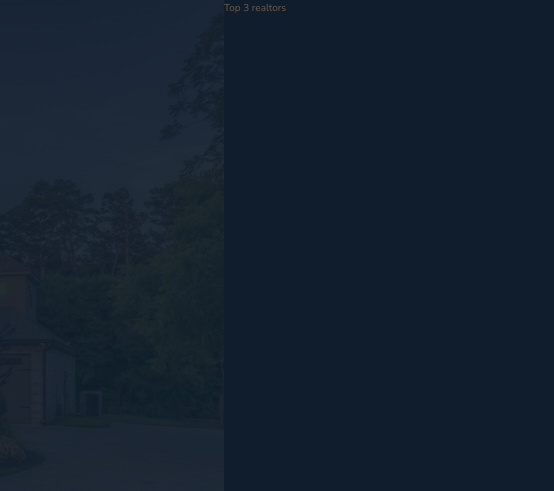
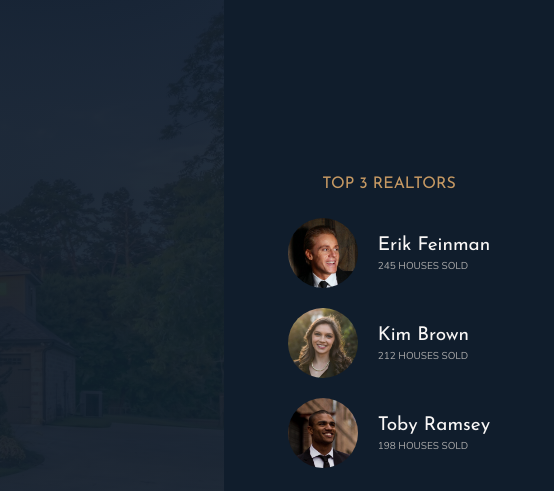
Before and after one commit to PittMadison/Nexter, a website: page index.html in a window 1280 px wide. Shown: the top 491 px of the page, 726-1280 px from the left. Drawn offline with nearby package versions, Linux system fonts and the light colour scheme.

Commit message:
realtors section markup/styles added

```diff
--- a/index.html
+++ b/index.html
@@ -33,7 +33,28 @@
     </header>
 
     <div class="realtors">
-        Top 3 realtors
+        <h3 class="heading-3">Top 3 realtors</h3>
+        <div class="realtors__list">
+            <img src="./img/realtor-1.jpeg" alt="realtor photo" class="realtors__img">
+            <div class="realtors__details">
+                <h4 class="heading-4 heading-4--light">Erik Feinman</h4>
+                <p class="realtors__sold">245 houses sold</p>
+            </div>
+        </div>
+        <div class="realtors__list">
+            <img src="./img/realtor-2.jpeg" alt="realtor photo" class="realtors__img">
+            <div class="realtors__details">
+                <h4 class="heading-4 heading-4--light">Kim Brown</h4>
+                <p class="realtors__sold">212 houses sold</p>
+            </div>
+        </div>
+        <div class="realtors__list">
+            <img src="./img/realtor-3.jpeg" alt="realtor photo" class="realtors__img">
+            <div class="realtors__details">
+                <h4 class="heading-4 heading-4--light">Toby Ramsey</h4>
+                <p class="realtors__sold">198 houses sold</p>
+            </div>
+        </div>
     </div>
 
     <section class="features">
@@ -307,20 +328,34 @@
     </section>
 
     <section class="gallery">
-        <figure class="gallery__item gallery__item--1"><img src="./img/gal-1.jpeg" alt="a house pic" class="gallery__img"></figure>
-        <figure class="gallery__item gallery__item--2"><img src="./img/gal-2.jpeg" alt="a house pic" class="gallery__img"></figure>
-        <figure class="gallery__item gallery__item--3"><img src="./img/gal-3.jpeg" alt="a house pic" class="gallery__img"></figure>
-        <figure class="gallery__item gallery__item--4"><img src="./img/gal-4.jpeg" alt="a house pic" class="gallery__img"></figure>
-        <figure class="gallery__item gallery__item--5"><img src="./img/gal-5.jpeg" alt="a house pic" class="gallery__img"></figure>
-        <figure class="gallery__item gallery__item--6"><img src="./img/gal-6.jpeg" alt="a house pic" class="gallery__img"></figure>
-        <figure class="gallery__item gallery__item--7"><img src="./img/gal-7.jpeg" alt="a house pic" class="gallery__img"></figure>
-        <figure class="gallery__item gallery__item--8"><img src="./img/gal-8.jpeg" alt="a house pic" class="gallery__img"></figure>
-        <figure class="gallery__item gallery__item--9"><img src="./img/gal-9.jpeg" alt="a house pic" class="gallery__img"></figure>
-        <figure class="gallery__item gallery__item--10"><img src="./img/gal-10.jpeg" alt="a house pic" class="gallery__img"></figure>
-        <figure class="gallery__item gallery__item--11"><img src="./img/gal-11.jpeg" alt="a house pic" class="gallery__img"></figure>
-        <figure class="gallery__item gallery__item--12"><img src="./img/gal-12.jpeg" alt="a house pic" class="gallery__img"></figure>
-        <figure class="gallery__item gallery__item--13"><img src="./img/gal-13.jpeg" alt="a house pic" class="gallery__img"></figure>
-        <figure class="gallery__item gallery__item--14"><img src="./img/gal-14.jpeg" alt="a house pic" class="gallery__img"></figure>
+        <figure class="gallery__item gallery__item--1"><img src="./img/gal-1.jpeg" alt="a house pic"
+                class="gallery__img"></figure>
+        <figure class="gallery__item gallery__item--2"><img src="./img/gal-2.jpeg" alt="a house pic"
+                class="gallery__img"></figure>
+        <figure class="gallery__item gallery__item--3"><img src="./img/gal-3.jpeg" alt="a house pic"
+                class="gallery__img"></figure>
+        <figure class="gallery__item gallery__item--4"><img src="./img/gal-4.jpeg" alt="a house pic"
+                class="gallery__img"></figure>
+        <figure class="gallery__item gallery__item--5"><img src="./img/gal-5.jpeg" alt="a house pic"
+                class="gallery__img"></figure>
+        <figure class="gallery__item gallery__item--6"><img src="./img/gal-6.jpeg" alt="a house pic"
+                class="gallery__img"></figure>
+        <figure class="gallery__item gallery__item--7"><img src="./img/gal-7.jpeg" alt="a house pic"
+                class="gallery__img"></figure>
+        <figure class="gallery__item gallery__item--8"><img src="./img/gal-8.jpeg" alt="a house pic"
+                class="gallery__img"></figure>
+        <figure class="gallery__item gallery__item--9"><img src="./img/gal-9.jpeg" alt="a house pic"
+                class="gallery__img"></figure>
+        <figure class="gallery__item gallery__item--10"><img src="./img/gal-10.jpeg" alt="a house pic"
+                class="gallery__img"></figure>
+        <figure class="gallery__item gallery__item--11"><img src="./img/gal-11.jpeg" alt="a house pic"
+                class="gallery__img"></figure>
+        <figure class="gallery__item gallery__item--12"><img src="./img/gal-12.jpeg" alt="a house pic"
+                class="gallery__img"></figure>
+        <figure class="gallery__item gallery__item--13"><img src="./img/gal-13.jpeg" alt="a house pic"
+                class="gallery__img"></figure>
+        <figure class="gallery__item gallery__item--14"><img src="./img/gal-14.jpeg" alt="a house pic"
+                class="gallery__img"></figure>
     </section>
 
     <footer class="footer">
--- a/sass/_realtors.scss
+++ b/sass/_realtors.scss
@@ -1,4 +1,33 @@
 .realtors {
     background-color: $color-secondary;
     grid-column: col-start 7 / full-end;
+
+    display: grid;
+    align-content: center;
+    justify-content: center;
+    justify-items: center;
+    align-items: center;
+    grid-row-gap: 2rem;
+
+    &__list {
+        display: grid;
+        grid-template-columns: min-content max-content;
+        grid-column-gap: 2rem;
+        grid-row-gap: 5vh;
+        align-items: center;
+        justify-items: center;
+        justify-self: start;
+    }
+
+    &__img {
+        width: 7rem;
+        display: block;
+        border-radius: 50%;
+    }
+
+    &__sold {
+        text-transform: uppercase;
+        color: $color-grey-light-2;
+        margin-top: -3px;
+    }
 }
```
Also changed, not shown: css/style.css.
